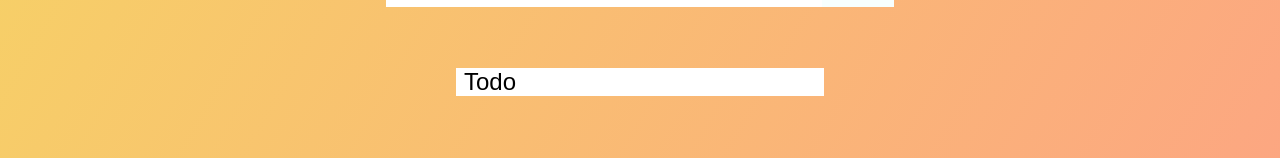
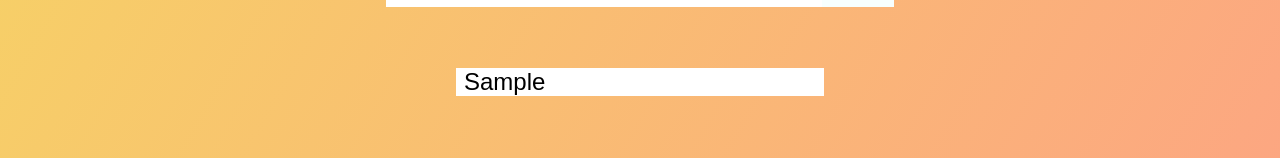
Before and after one commit to juliaalencarb/redux-todo-app, a React (Vite) app: page / in a window 1280 px wide. Both pictures are taken after typing "Sample" into the empty fields and a click on the button "Add". Shown: the part 260-418 px from the top of the page. Built offline with nearby package versions, Linux system fonts and the light colour scheme.

Commit message:
Update code

```diff
--- a/src/components/TodoForm/index.jsx
+++ b/src/components/TodoForm/index.jsx
@@ -1,6 +1,5 @@
 
 function TodoForm({ inputText, setInputText, todos, setTodos }) {
-  console.log(todos)
   function handleInput(e) {
     setInputText(e.target.value);
   }
--- a/src/components/TodoItem/index.jsx
+++ b/src/components/TodoItem/index.jsx
@@ -1,7 +1,7 @@
-function TodoItem() {
+function TodoItem({todo}) {
 	return(
 		<li className="todo">
-		    <span className="todo-item">Todo</span>
+		    <span className="todo-item">{todo.text}</span>
 		</li>
 	)
 	}
--- a/src/components/TodoList/index.jsx
+++ b/src/components/TodoList/index.jsx
@@ -3,7 +3,7 @@ import TodoItem from "../TodoItem";
 function TodoList({ todos }) {
 	return(
 		<div className="todo-container">
-            <ul className="todo-list">{todos.map((todo) => <TodoItem />)}</ul>
+            <ul className="todo-list">{todos.map((todo, i) => <TodoItem todo={todo} key={i} />)}</ul>
 		</div>
 	)
 }
```
